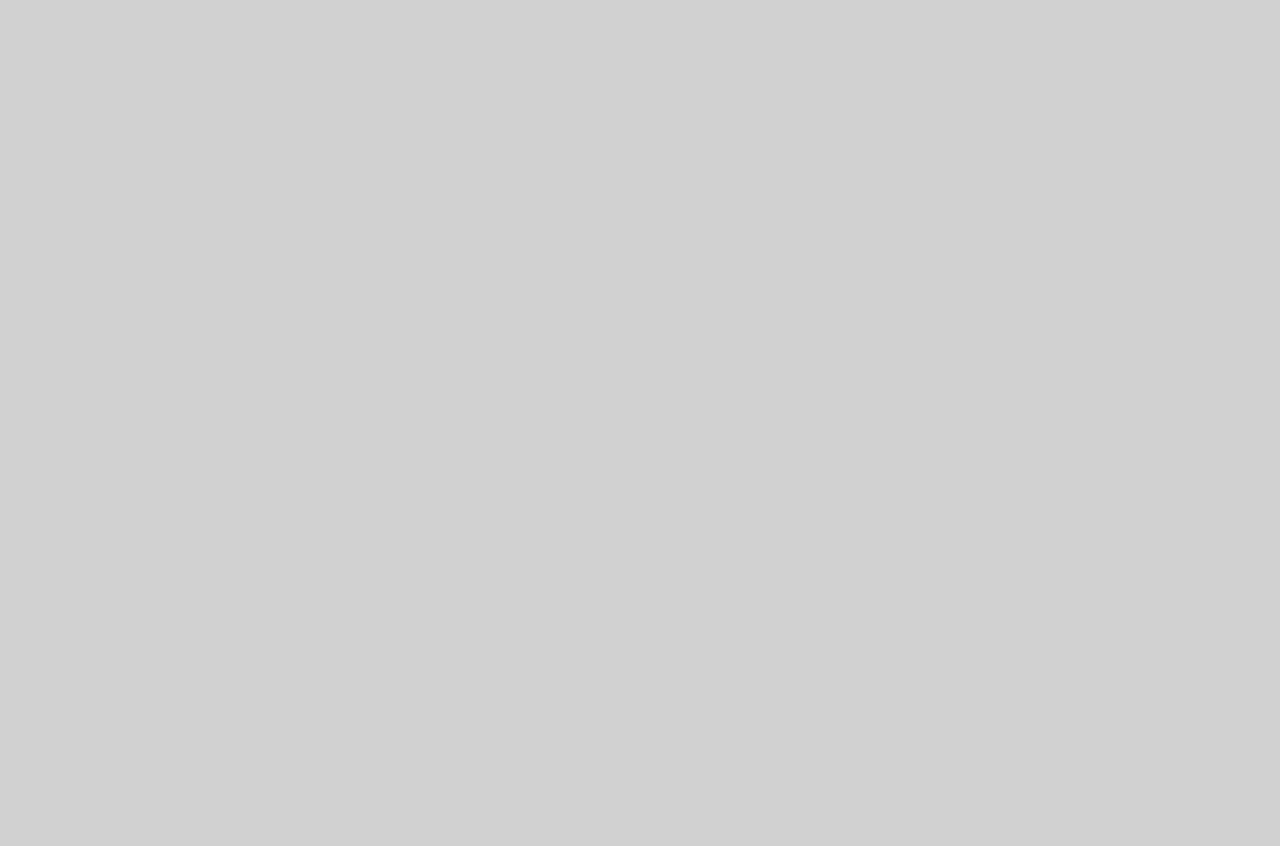
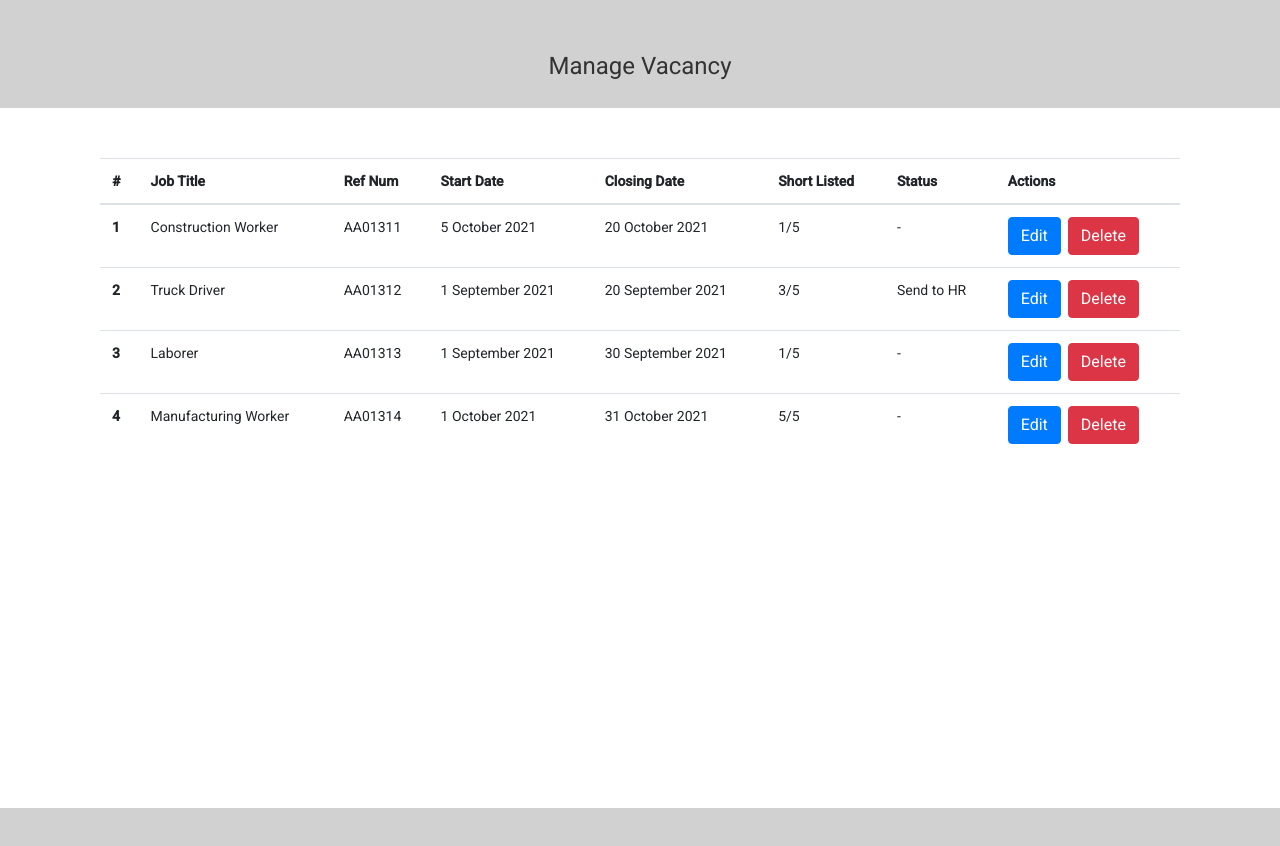
Before and after one commit to Jairus01/RaDial-Customer-Front-end-System, an Angular app: page /vacancy/manage in a window 1280 px wide. Before the commit this address led to /. Shown: the top 846 px of the page. Before the commit the page ends 800 px from the top, so only its background shows below. Built offline with nearby package versions, Linux system fonts and the light colour scheme.

Commit message:
manage-vacancy

```diff
--- a/src/app/app-routing.module.ts
+++ b/src/app/app-routing.module.ts
@@ -1,8 +1,10 @@
 import { NgModule } from '@angular/core';
 import { RouterModule, Routes } from '@angular/router';
 import { DashboardComponent } from './dashboard/dashboard.component';
+import { ManageVacancyComponent } from './manage-vacancy/manage-vacancy.component';
 const routes: Routes = [
-  {path:"dashboard", component:DashboardComponent}
+  {path:"dashboard", component:DashboardComponent},
+  {path:"vacancy/manage", component:ManageVacancyComponent}
 ];
 
 @NgModule({
--- a/src/app/app.module.ts
+++ b/src/app/app.module.ts
@@ -5,13 +5,15 @@ import { AppComponent } from './app.component';
 
 import { DashboardComponent } from './dashboard/dashboard.component';
 import { BrowserAnimationsModule } from '@angular/platform-browser/animations';
+import { ManageVacancyComponent } from './manage-vacancy/manage-vacancy.component';
 
 
 
 @NgModule({
   declarations: [
     AppComponent,
-    DashboardComponent
+    DashboardComponent,
+    ManageVacancyComponent
   ],
   imports: [
     BrowserModule,
--- /dev/null
+++ b/src/app/manage-vacancy/manage-vacancy.component.css
@@ -0,0 +1,13 @@
+.dashboard-header {
+    margin-top: 50px ;
+    display: flex;
+    flex-direction: column;
+    align-items: center;
+}
+.dashboard-container {
+    margin-top: 10px ;
+    padding: 50px 100px;
+    height: 700px;
+    background-color: white;
+    justify-content: center;
+ }
--- /dev/null
+++ b/src/app/manage-vacancy/manage-vacancy.component.html
@@ -0,0 +1,74 @@
+<div class="dashboard-header">
+    <h1>Manage Vacancy</h1>
+</div>
+
+<div class = "dashboard-container">
+    <table class="table table-hover">
+        <thead>
+            <tr>
+                <th scope="col">#</th>
+                <th scope="col">Job Title</th>
+                <th scope="col">Ref Num</th>
+                <th scope="col">Start Date</th>
+                <th scope="col">Closing Date</th>
+                <th scope="col">Short Listed</th>
+                <th scope="col">Status</th>
+                <th scope="col">Actions</th>
+            </tr>
+        </thead>
+        <tbody>
+            <tr>
+                <th scope="row">1</th>
+                <td>Construction Worker</td>
+                <td>AA01311</td>
+                <td>5 October 2021</td>
+                <td>20 October 2021</td>
+                <td>1/5</td>
+                <td>-</td>
+                <td>
+                    <button type="button" class="btn btn-primary">Edit</button>&nbsp;
+                    <button type="button" class="btn btn-danger">Delete</button>
+                </td>
+            </tr>
+            <tr>
+                <th scope="row">2</th>
+                <td>Truck Driver</td>
+                <td>AA01312</td>
+                <td>1 September 2021</td>
+                <td>20 September 2021</td>
+                <td>3/5</td>
+                <td>Send to HR</td>
+                <td>
+                    <button type="button" class="btn btn-primary">Edit</button>&nbsp;
+                    <button type="button" class="btn btn-danger">Delete</button>
+                </td>
+            </tr>
+            <tr>
+                <th scope="row">3</th>
+                <td>Laborer</td>
+                <td>AA01313</td>
+                <td>1 September 2021</td>
+                <td>30 September 2021</td>
+                <td>1/5</td>
+                <td>-</td>
+                <td>
+                    <button type="button" class="btn btn-primary">Edit</button>&nbsp;
+                    <button type="button" class="btn btn-danger">Delete</button>
+                </td>
+            </tr>
+            <tr>
+                <th scope="row">4</th>
+                <td>Manufacturing Worker</td>
+                <td>AA01314</td>
+                <td>1 October 2021</td>
+                <td>31 October 2021</td>
+                <td>5/5</td>
+                <td>-</td>
+                <td>
+                    <button type="button" class="btn btn-primary">Edit</button>&nbsp;
+                    <button type="button" class="btn btn-danger">Delete</button>
+                </td>
+            </tr>
+        </tbody>
+      </table>
+</div>
--- /dev/null
+++ b/src/app/manage-vacancy/manage-vacancy.component.ts
@@ -0,0 +1,15 @@
+import { Component, OnInit } from '@angular/core';
+
+@Component({
+  selector: 'app-manage-vacancy',
+  templateUrl: './manage-vacancy.component.html',
+  styleUrls: ['./manage-vacancy.component.css']
+})
+export class ManageVacancyComponent implements OnInit {
+
+  constructor() { }
+
+  ngOnInit(): void {
+  }
+
+}
```
Also changed, not shown: 1 other file (tests, documents, lock files or other folders).
